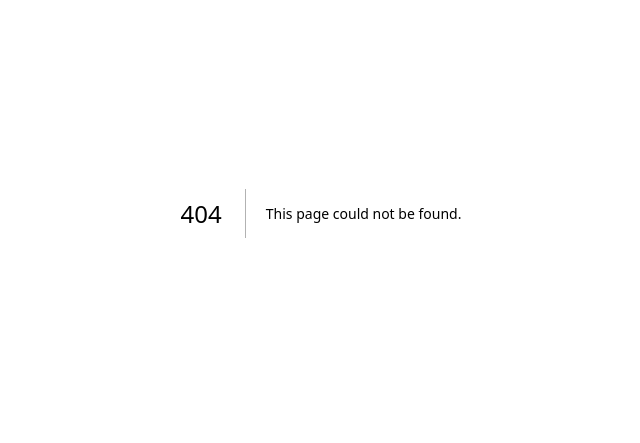
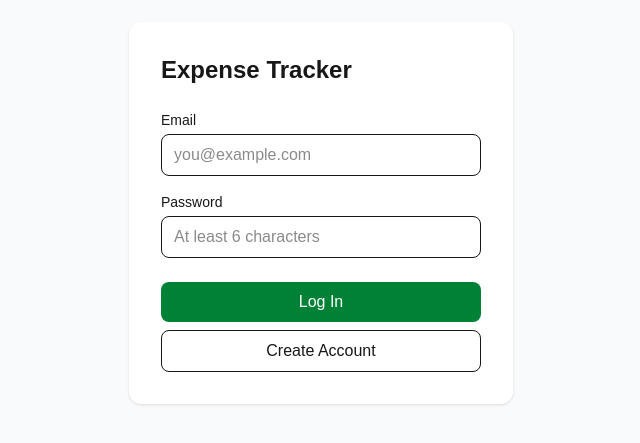
Before and after one commit to rawrobby/expense-tracker, a Next.js app: page /login in a window 1280 px wide. Before the commit this address had no page. Shown: the part 187-630 px from the top of the page, without its empty margins (319-959 px from the left). Built offline with nearby package versions, Linux system fonts and the light colour scheme; no server answers.

Commit message:
feature: custom login page with auth error handling

```diff
--- /dev/null
+++ b/src/app/login/page.tsx
@@ -0,0 +1,90 @@
+"use client";
+import { useState } from "react";
+import { useRouter } from "next/navigation";
+import { createClient } from "@/lib/supabase/client";
+export default function LoginPage() {
+  const [email, setEmail] = useState("");
+  const [password, setPassword] = useState("");
+  const [error, setError] = useState<string | null>(null);
+  const [loading, setLoading] = useState(false);
+  const router = useRouter();
+  const supabase = createClient();
+  async function handleLogin() {
+    setLoading(true);
+    setError(null);
+    const { error } = await supabase.auth.signInWithPassword({
+      email,
+      password,
+    });
+    if (error) {
+      setError(error.message);
+      setLoading(false);
+      return;
+    }
+    router.push("/");
+    router.refresh();
+  }
+
+  async function handleSignup() {
+  setLoading(true);
+  setError(null);
+
+  const { error } = await supabase.auth.signUp({ email, password });
+
+  if (error) {
+    // Intercept the server message and replace it
+    if (error.message.includes("Anonymous sign-ins")) {
+      setError("Please fill out both fields.");
+    } else {
+      setError(error.message);
+    }
+    setLoading(false);
+    return;
+  }
+
+  router.push("/");
+  router.refresh();
+}
+  return (
+    <main className="flex min-h-screen items-center justify-center bg-gray-50">
+      {" "}
+      <div className="w-full max-w-sm rounded-xl bg-white p-8 shadow">
+        {" "}
+        <h1 className="mb-6 text-2xl font-bold">Expense Tracker</h1>{" "}
+        <label className="mb-1 block text-sm font-medium">Email</label>{" "}
+        <input
+          type="email"
+          value={email}
+          onChange={(e) => setEmail(e.target.value)}
+          className="mb-4 w-full rounded-lg border px-3 py-2"
+          placeholder="you@example.com"
+        />{" "}
+        <label className="mb-1 block text-sm font-medium">Password</label>{" "}
+        <input
+          type="password"
+          value={password}
+          onChange={(e) => setPassword(e.target.value)}
+          className="mb-6 w-full rounded-lg border px-3 py-2"
+          placeholder="At least 6 characters"
+        />{" "}
+        {error && <p className="mb-4 text-sm text-red-600">{error}</p>}{" "}
+        <button
+          onClick={handleLogin}
+          disabled={loading}
+          className="mb-2 w-full rounded-lg bg-green-700 py-2 font-medium text-white hover:bg-green-800 disabled:opacity-50"
+        >
+          {" "}
+          Log In{" "}
+        </button>{" "}
+        <button
+          onClick={handleSignup}
+          disabled={loading}
+          className="w-full rounded-lg border py-2 font-medium hover:bg-gray-50 disabled:opacity-50"
+        >
+          {" "}
+          Create Account{" "}
+        </button>{" "}
+      </div>{" "}
+    </main>
+  );
+}
```
